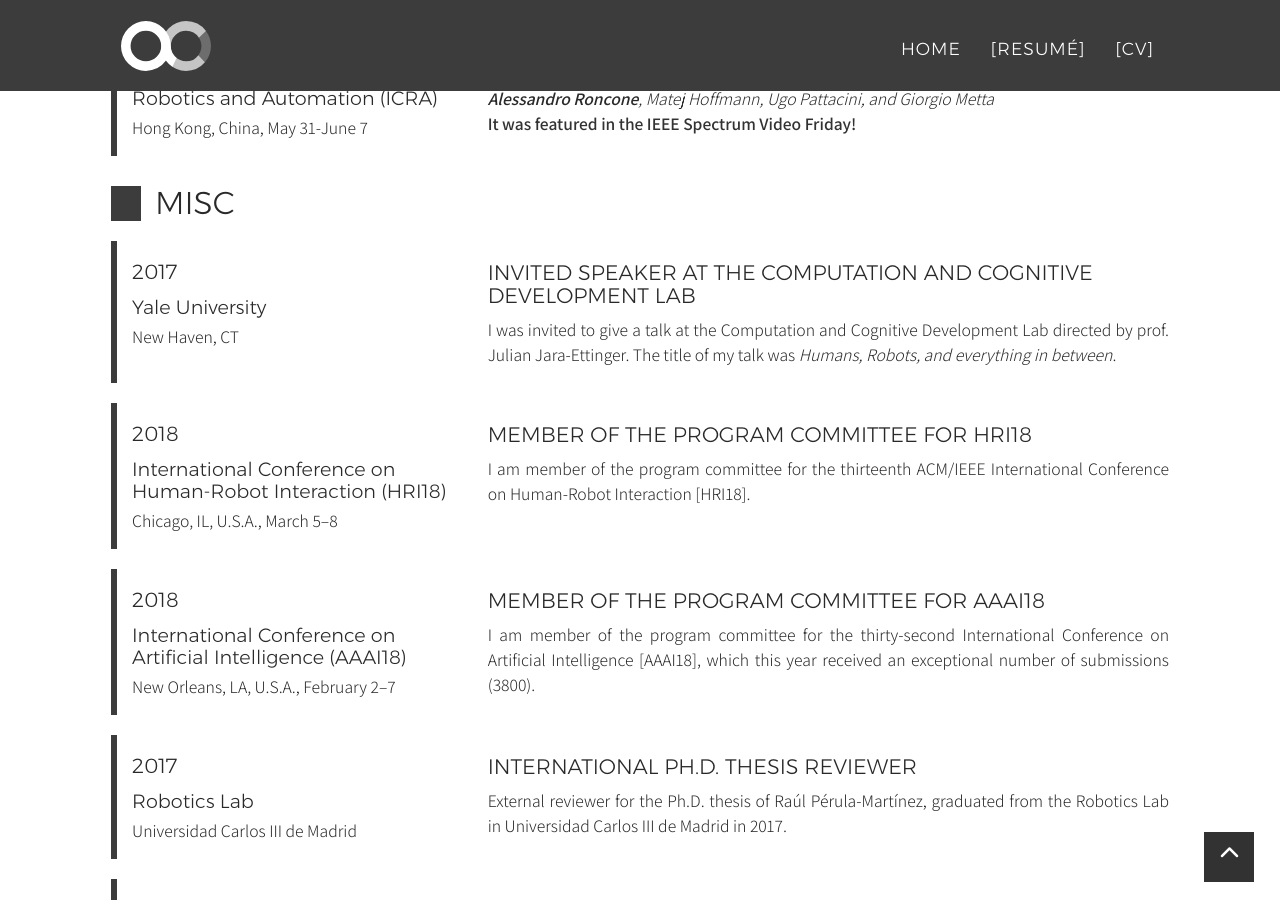
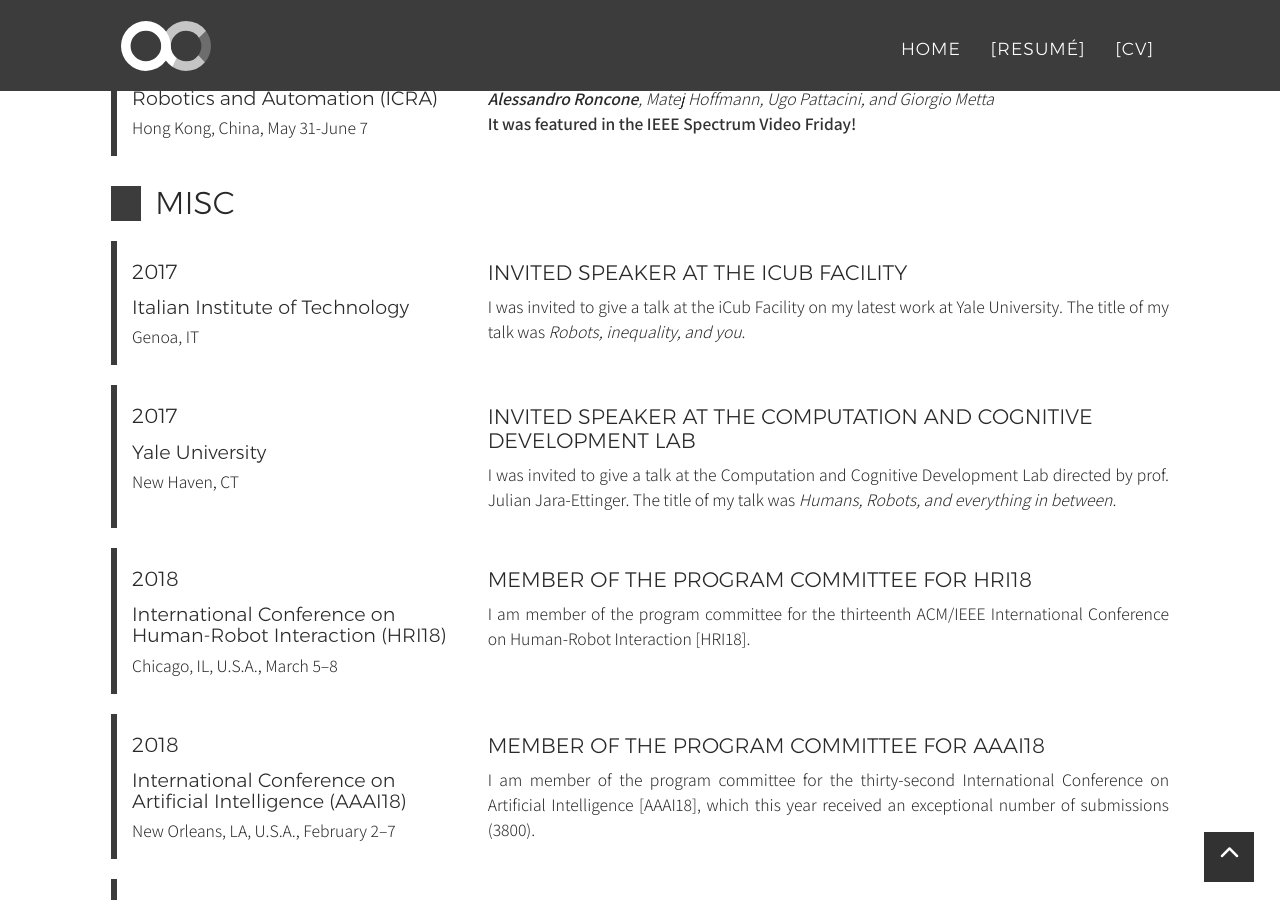
Before and after one commit to alecive/alecive.github.io, a Jekyll site: the page built from _posts/cv/2017-02-08-CV-AlessandroRoncone.md, in a window 1280 px wide and 900 px high, scrolled down 5994 px. Built offline with Jekyll 4.4.1, drawn with Linux system fonts in a browser that asks for light colours; nearby versions of some CDN libraries; some web fonts are replaced.

Commit message:
[misc] Added latest talk

```diff
--- a/_data/cv-misc.yml
+++ b/_data/cv-misc.yml
@@ -1,3 +1,8 @@
+ - title: Invited speaker at the iCub Facility
+   year: 2017
+   venue: Italian Institute of Technology
+   where: Genoa, IT
+   description: I was invited to give a talk at the iCub Facility on my latest work at Yale University. The title of my talk was <i>Robots, inequality, and you</i>.
  - title: Invited speaker at the Computation and Cognitive Development Lab
    year: 2017
    venue: Yale University
```
